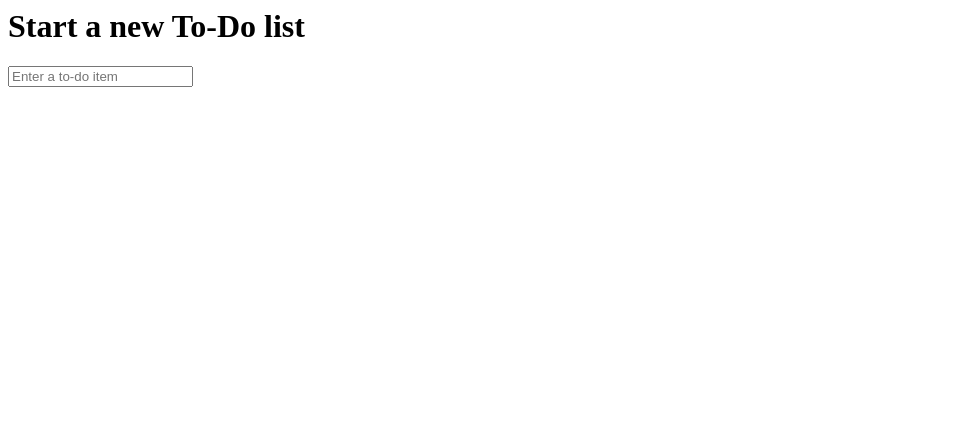
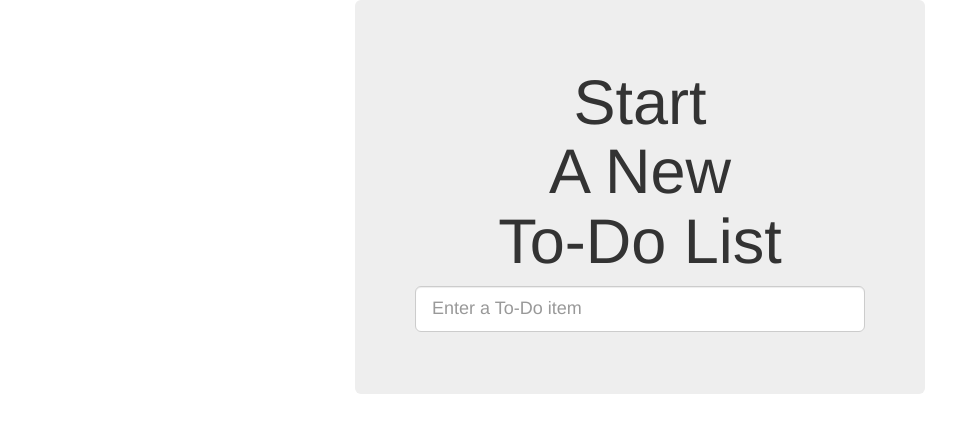
Before and after one commit to masterfung/tdd-django, a Django app: page / in a window 1280 px wide. Shown: the top 433 px of the page, without its empty margins (0-980 px from the left). Run offline with Django 3.2, Linux system fonts and the light colour scheme; some libraries are stand-ins or nearby versions.

Commit message:
added styling and structure to the overall site

```diff
--- a/test_driven/functional_tests/tests.py
+++ b/test_driven/functional_tests/tests.py
@@ -1,10 +1,10 @@
 __author__ = 'htm'
-from django.test import LiveServerTestCase
+from django.contrib.staticfiles.testing import StaticLiveServerTestCase
 from selenium import webdriver
 from selenium.webdriver.common.keys import Keys
-import unittest
 
-class NewVisitorTest(LiveServerTestCase):
+
+class NewVisitorTest(StaticLiveServerTestCase):
 
     def setUp(self):
         self.browser = webdriver.Firefox()
--- a/test_driven/lists/templates/base.html
+++ b/test_driven/lists/templates/base.html
@@ -1,15 +1,36 @@
 <html>
 <head>
     <title>To-Do lists</title>
+    <meta name="viewport" content="width=device-width, initial-scale=1.0">
+	<link rel="stylesheet" href="/static/bootstrap/css/bootstrap.min.css" media="screen"/>
+	 <link href="/static/custom.css" rel="stylesheet" media="screen">
 </head>
 
 <body>
+<div class="container">
+
+{#    <div class="row">#}
+        <div class="col-md-6 col-md-offset-3 jumbotron">
+            <div class="text-center">
                 <h1>{% block header_text %}{% endblock %}</h1>
                 <form method="POST" action="{% block form_action %}{% endblock %}">
-        <input name="item_text" id="id_new_item" placeholder="Enter a to-do item" />
+                    <input name="item_text" id="id_new_item"
+                           class="form-control input-lg"
+                           placeholder="Enter a To-Do item"
+                    />
                     {% csrf_token %}
                 </form>
+            </div>
+        </div>
+{#    </div>#}
+
+    <div class="row">
+        <div class="col-md-6 col-md-offset-3">
             {% block table %}
             {% endblock %}
+        </div>
+    </div>
+
+</div>
 </body>
 </html>
--- /dev/null
+++ b/test_driven/lists/templates/custom.css
@@ -0,0 +1,3 @@
+#id_new_item {
+	margin-top:  2ex;
+}
--- a/test_driven/lists/templates/home.html
+++ b/test_driven/lists/templates/home.html
@@ -1,5 +1,5 @@
 {% extends 'base.html' %}
 
-{% block header_text %}Start a new To-Do list{% endblock %}
+{% block header_text %}Start <br/> A New <br/> To-Do List{% endblock %}
 
 {% block form_action %}/lists/new{% endblock %}
--- a/test_driven/lists/templates/list.html
+++ b/test_driven/lists/templates/list.html
@@ -5,7 +5,7 @@
 {% block form_action %}/lists/{{ list.id }}/add_item{% endblock %}
 
 {% block table %}
-    <table id="id_list_table">
+    <table id="id_list_table" class="table">
         {% for item in list.item_set.all %}
             <tr><td>{{ forloop.counter }}: {{ item.text }}</td></tr>
         {% endfor %}
```
Lines whose indentation alone changed are shown as unchanged.
